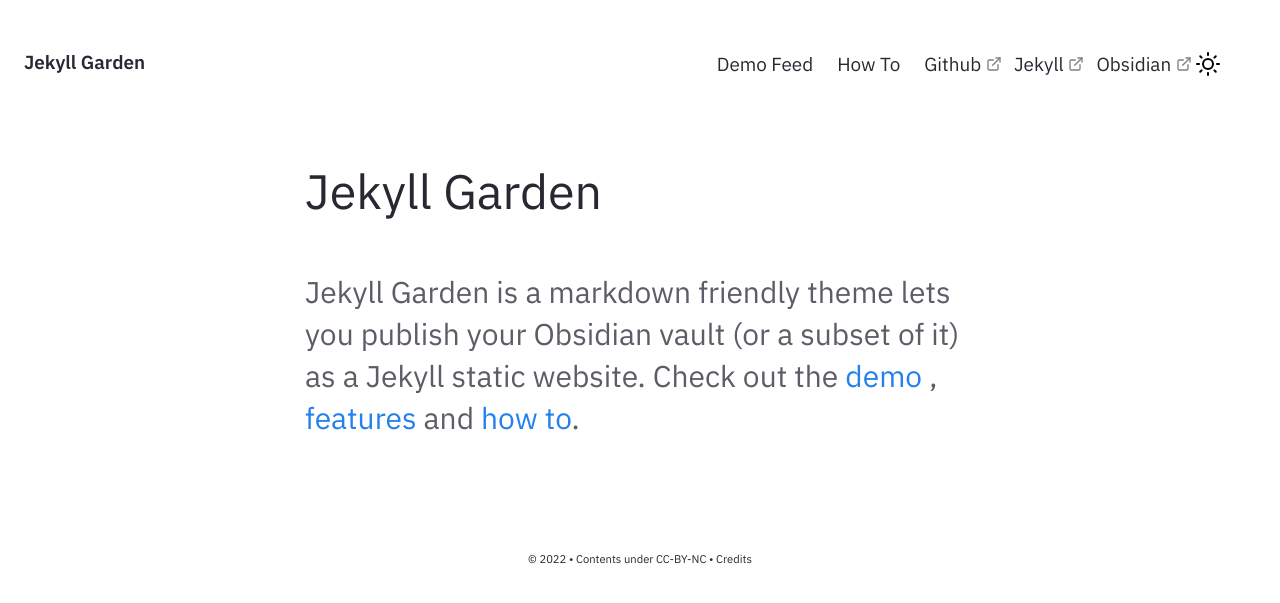
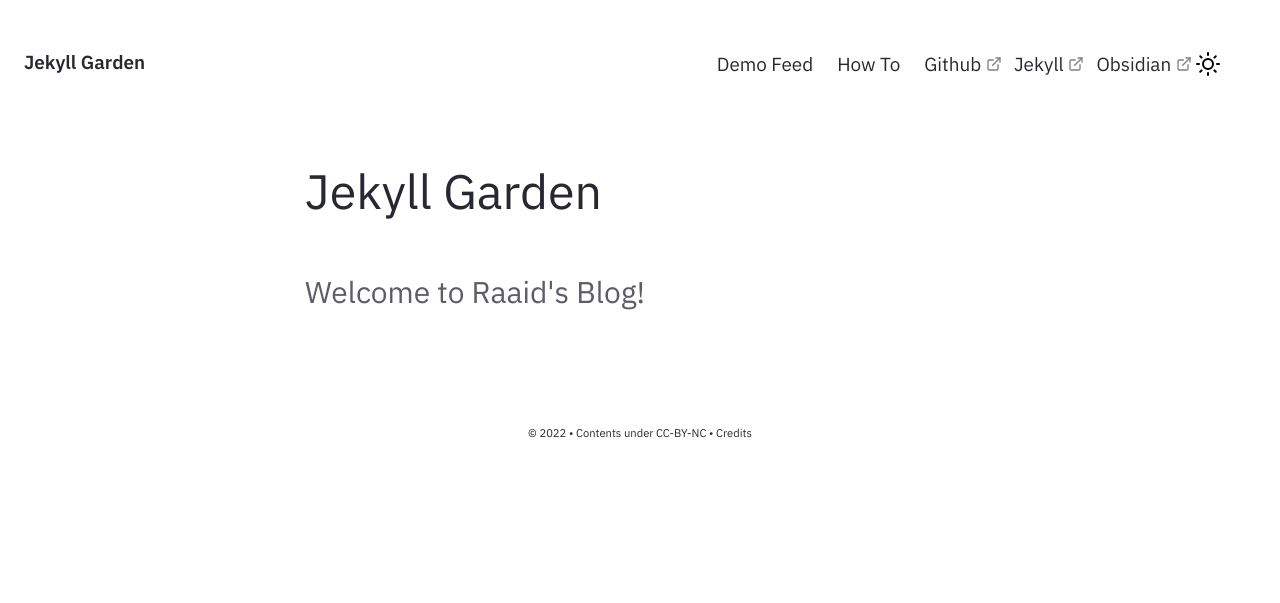
Before and after one commit to raaidrt/raaidrt.github.io, a Jekyll site: the page built from pages/index.md, in a window 1280 px wide. Shown: the top 603 px of the page. Built offline with Jekyll 4.4.1, drawn with Linux system fonts in a browser that asks for light colours.

Commit message:
Changed homepage

```diff
--- a/_includes/Homepage.html
+++ b/_includes/Homepage.html
@@ -1,7 +1,6 @@
 <div class="home-intro">
     <div class="jumbo">{{site.heading}} </div>
     <div class="home-sub-text"> <h3>
-        Jekyll Garden is a markdown friendly theme lets you publish your Obsidian vault (or a subset of it) as a Jekyll static website.
-        Check out the <a href="{{'/notes' | relative_url}}"> demo </a>, <a href="{{'/post/features' | relative_url}}"> features </a> and <a href="{{'/post/how-to' | relative_url}}"> how to</a>.
+        Welcome to Raaid's Blog!
         </h3>
 </div> </div>
--- a/pages/index.md
+++ b/pages/index.md
@@ -4,5 +4,5 @@
 
 layout: Post
 permalink: /
-title: Jekyll Garden
+title: Raaid's Blog
 ---
```
